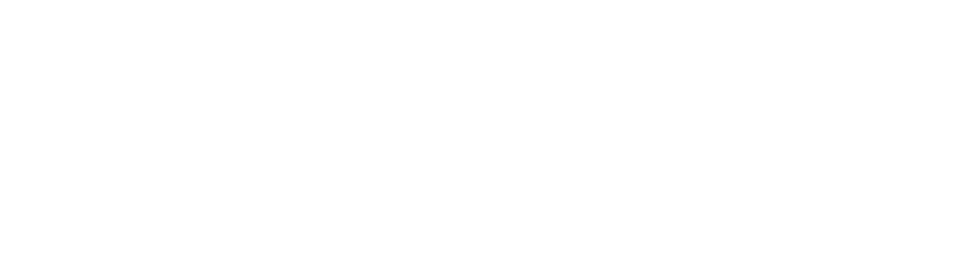
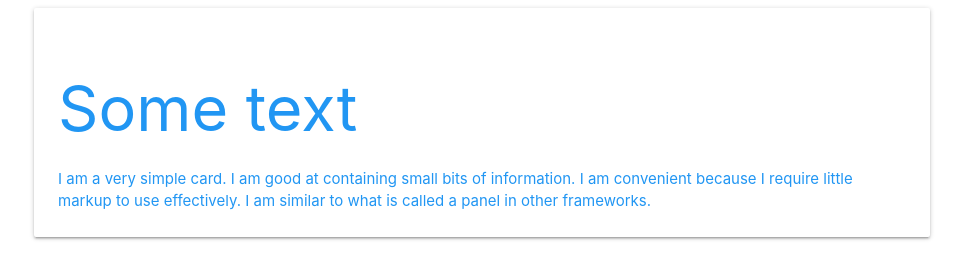
Before and after one commit to cthulh/kodilla-git-song-simple, a plain HTML site: page index.html in a window 1280 px wide. Shown: the whole page, without its empty margins (158-1121 px from the left). Drawn offline with nearby package versions, Linux system fonts and the light colour scheme.

Commit message:
Add basic card-panel

```diff
--- a/index.html
+++ b/index.html
@@ -10,7 +10,13 @@
       <meta name="viewport" content="width=device-width, initial-scale=1.0"/>
     </head>
     <body>
-
+      <div class="container">
+        <div class="card-panel">
+          <span class="blue-text"><h1>Some text</h1>I am a very simple card. I am good at containing small bits of information.
+          I am convenient because I require little markup to use effectively. I am similar to what is called a panel in other frameworks.
+          </span>
+        </div>
+      </div>
 
 
 
```
